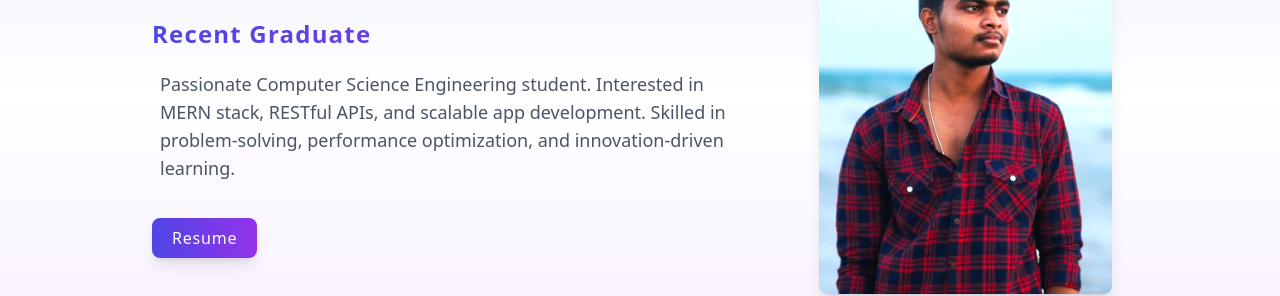
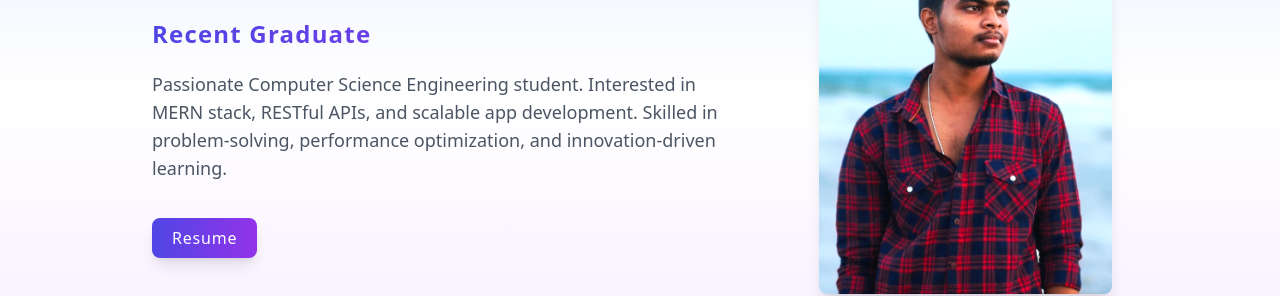
Before and after one commit to pavanpadavala2005/my_portfolio, a React (Vite) app in the folder Frontend/: page / in a window 1280 px wide. Shown: the part 278-574 px from the top of the page. Built offline with nearby package versions, Linux system fonts and the light colour scheme; no server answers.

Commit message:
Changed Description

```diff
--- a/Frontend/src/components/HeroSection.jsx
+++ b/Frontend/src/components/HeroSection.jsx
@@ -19,7 +19,7 @@ const HeroSection = () => {
 					<span className="block text-xl md:text-2xl bg-gradient-to-r from-indigo-600 to-purple-600 bg-clip-text tracking-wider font-semibold text-transparent">
 						Recent Graduate
 					</span>
-					<p className="text-base md:text-lg text-gray-600 max-w-2xl mx-auto px-2 lg:mx-0">
+					<p className="text-base md:text-lg text-gray-600 max-w-2xl mx-auto px-2 lg:mx-0 md:px-0">
 						Passionate Computer Science Engineering student. Interested in MERN stack,
 						RESTful APIs, and scalable app development. Skilled in problem-solving,
 						performance optimization, and innovation-driven learning.
```
